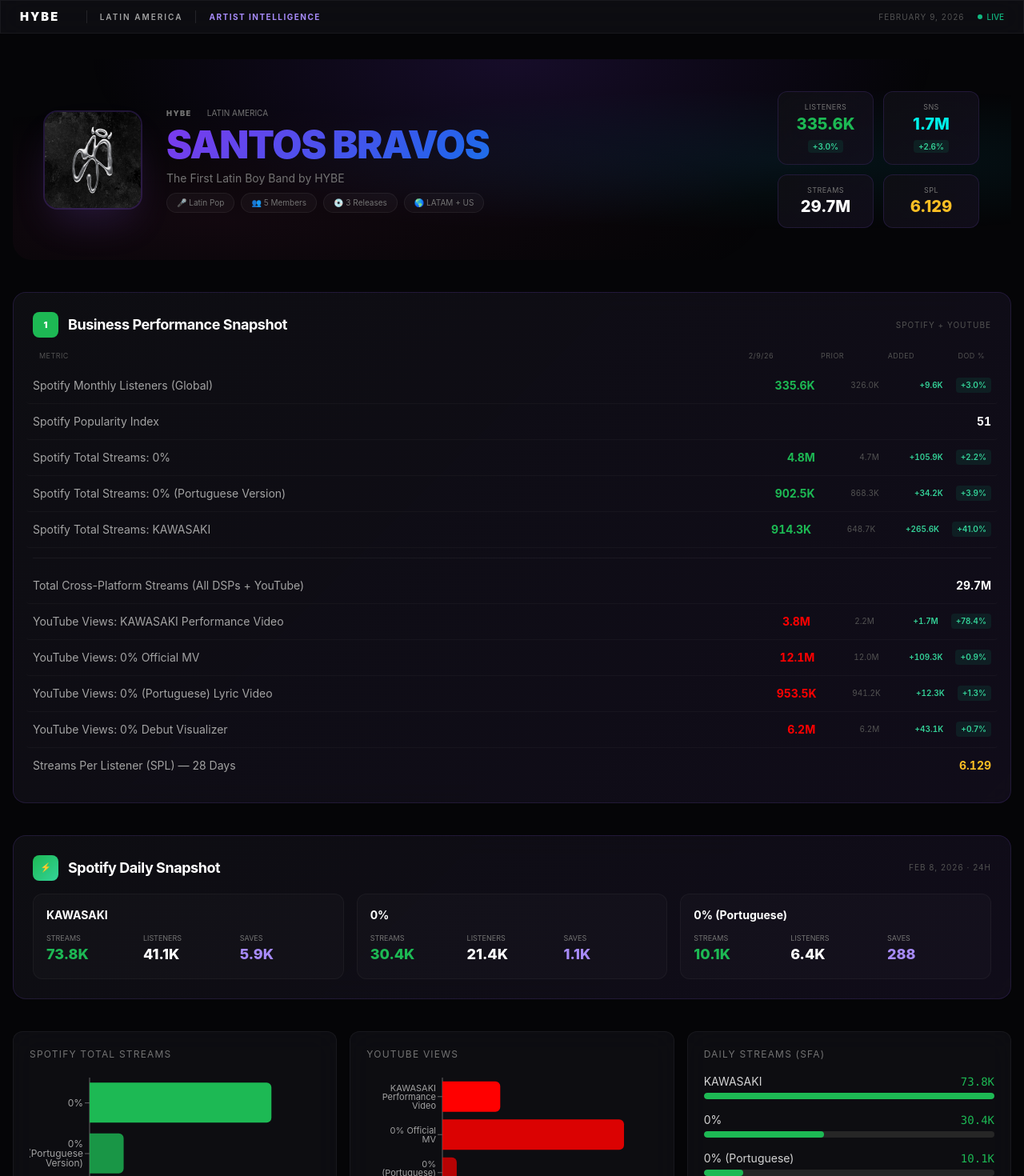
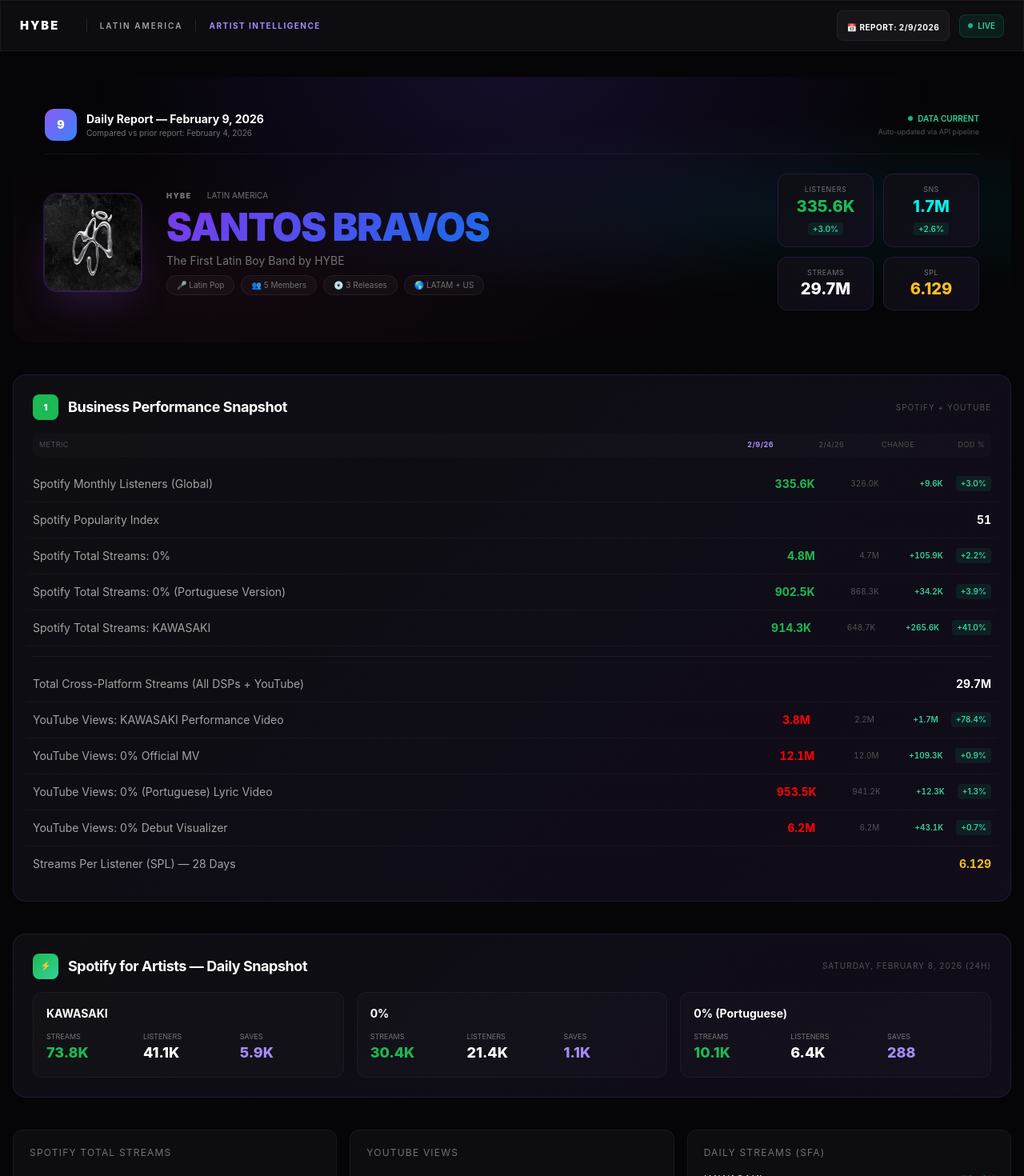
Before and after one commit to it-hbl/santos-bravos-dashboard, a Next.js app: page / in a window 1280 px wide. Shown: the top 1470 px of the page at 80% size. Built offline with nearby package versions, Linux system fonts and the light colour scheme.

Commit message:
Clear date labeling: report date banner, per-section dates, column headers with dates

```diff
--- a/app/page.tsx
+++ b/app/page.tsx
@@ -83,11 +83,13 @@
           <div className="w-px h-4 bg-white/10" />
           <span className="text-[10px] font-bold text-violet-400 uppercase tracking-[0.15em]">Artist Intelligence</span>
         </div>
-        <div className="flex items-center gap-4">
-          <span className="text-[10px] text-neutral-600 uppercase tracking-widest">{reportDate}</span>
-          <div className="flex items-center gap-1.5">
+        <div className="flex items-center gap-3">
+          <div className="bg-white/[0.04] border border-white/[0.06] rounded-lg px-3 py-1.5">
+            <span className="text-[10px] text-white font-bold uppercase tracking-wider">📅 Report: 2/9/2026</span>
+          </div>
+          <div className="flex items-center gap-1.5 bg-emerald-500/10 border border-emerald-500/20 rounded-lg px-2.5 py-1.5">
             <div className="w-1.5 h-1.5 rounded-full bg-emerald-500 animate-pulse-slow" />
-            <span className="text-[10px] text-emerald-500 font-medium">LIVE</span>
+            <span className="text-[10px] text-emerald-400 font-semibold">LIVE</span>
           </div>
         </div>
       </nav>
@@ -95,6 +97,24 @@
       <div className="max-w-7xl mx-auto px-4 py-8 space-y-10">
         {/* Hero */}
         <section className="hero-bg rounded-3xl p-8 md:p-10">
+          {/* Report Date Banner */}
+          <div className="flex items-center justify-between mb-6 pb-4 border-b border-white/[0.05]">
+            <div className="flex items-center gap-3">
+              <div className="w-10 h-10 rounded-xl bg-gradient-to-br from-violet-500 to-blue-500 flex items-center justify-center text-sm font-black text-white">9</div>
+              <div>
+                <p className="text-white font-bold text-sm">Daily Report — {reportDate}</p>
+                <p className="text-[10px] text-neutral-500">Compared vs prior report: {priorDate}</p>
+              </div>
+            </div>
+            <div className="text-right">
+              <div className="flex items-center gap-1.5 justify-end">
+                <div className="w-1.5 h-1.5 rounded-full bg-emerald-500 animate-pulse-slow" />
+                <span className="text-[10px] text-emerald-400 font-semibold">DATA CURRENT</span>
+              </div>
+              <p className="text-[9px] text-neutral-600 mt-0.5">Auto-updated via API pipeline</p>
+            </div>
+          </div>
+
           <div className="flex flex-col md:flex-row items-center gap-8">
             <Image src="/sb-avatar.jpg" alt="Santos Bravos" width={120} height={120}
               className="rounded-2xl shadow-2xl shadow-violet-500/20 ring-2 ring-violet-500/20 flex-shrink-0" />
@@ -139,11 +159,11 @@
         {/* Section 1: Business Performance */}
         <section className="glass-hybe rounded-2xl p-6">
           <SectionHeader number="1" title="Business Performance Snapshot" subtitle="Spotify + YouTube" color="bg-spotify" />
-          <div className="mb-2 flex items-center gap-6 text-[9px] text-neutral-600 uppercase tracking-wider px-2">
+          <div className="mb-3 flex items-center gap-6 text-[9px] text-neutral-600 uppercase tracking-wider px-2 py-2 bg-white/[0.015] rounded-lg">
             <span className="flex-1">Metric</span>
-            <span className="w-20 text-right">{reportDate.replace("February ", "2/").replace(", 2026", "/26")}</span>
-            <span className="w-16 text-right">Prior</span>
-            <span className="w-16 text-right">Added</span>
+            <span className="w-20 text-right font-bold text-violet-400">2/9/26</span>
+            <span className="w-16 text-right">2/4/26</span>
+            <span className="w-16 text-right">Change</span>
             <span className="w-16 text-right">DoD %</span>
           </div>
           <MetricRow label={bp.spotifyMonthlyListeners.label} current={bp.spotifyMonthlyListeners.current} prior={bp.spotifyMonthlyListeners.prior} accent="text-spotify" />
@@ -161,7 +181,7 @@
 
         {/* Daily Streams (SFA) */}
         <section className="glass-hybe rounded-2xl p-6">
-          <SectionHeader number="⚡" title="Spotify Daily Snapshot" subtitle="Feb 8, 2026 · 24h" color="bg-gradient-to-br from-spotify to-emerald-400" />
+          <SectionHeader number="⚡" title="Spotify for Artists — Daily Snapshot" subtitle="Saturday, February 8, 2026 (24h)" color="bg-gradient-to-br from-spotify to-emerald-400" />
           <div className="grid grid-cols-1 md:grid-cols-3 gap-4">
             {dailyStreams.map(t => (
               <div key={t.name} className="bg-white/[0.02] rounded-xl p-4 border border-white/[0.04]">
@@ -196,7 +216,7 @@
 
         {/* Section 2: Social Media */}
         <section className="glass-hybe rounded-2xl p-6">
-          <SectionHeader number="2" title="Social Media Performance" subtitle="SNS" color="bg-gradient-to-br from-tiktok to-cyan-300" />
+          <SectionHeader number="2" title="Social Media Performance" subtitle="SNS · As of 2/9/26" color="bg-gradient-to-br from-tiktok to-cyan-300" />
           <MetricRow label={socialMedia.totalFootprint.label} current={socialMedia.totalFootprint.current} prior={socialMedia.totalFootprint.prior} accent="text-tiktok" />
           {socialMedia.platforms.map(p => (
             <MetricRow key={p.platform} label={`${p.platform} ${p.metric} (Total)`} current={p.current} prior={p.prior} accent={`text-[${p.color}]`} />
@@ -208,7 +228,7 @@
 
         {/* Section 3: Audio Virality */}
         <section className="glass-hybe rounded-2xl p-6">
-          <SectionHeader number="3" title="Audio Virality" subtitle="TT + IG Audio Tracker" color="bg-gradient-to-br from-purple-500 to-pink-500" />
+          <SectionHeader number="3" title="Audio Virality" subtitle="Cobrand · TT + IG · As of 2/9/26" color="bg-gradient-to-br from-purple-500 to-pink-500" />
           <MetricRow label={audioVirality.totalAudioViews.label} current={audioVirality.totalAudioViews.current} prior={audioVirality.totalAudioViews.prior} />
           <div className="grid grid-cols-1 md:grid-cols-3 gap-4 mt-4">
             {audioVirality.tracks.map(t => (
@@ -235,7 +255,7 @@
 
         {/* Section 4: Band Member Followers */}
         <section className="glass-hybe rounded-2xl p-6">
-          <SectionHeader number="4" title="Band Member Followers" subtitle="Instagram" color="bg-gradient-to-br from-pink-500 to-rose-400" />
+          <SectionHeader number="4" title="Band Member Followers" subtitle="Instagram · As of 2/9/26" color="bg-gradient-to-br from-pink-500 to-rose-400" />
           <div className="grid grid-cols-2 md:grid-cols-5 gap-3 mb-4">
             {members.map((m, i) => {
               const gradients = ["from-violet-600 to-blue-500", "from-cyan-500 to-blue-400", "from-pink-500 to-rose-400", "from-amber-500 to-orange-400", "from-emerald-500 to-teal-400"];
@@ -259,7 +279,7 @@
 
         {/* Section 5: Geo Signals */}
         <section className="glass-hybe rounded-2xl p-6">
-          <SectionHeader number="5" title="Geo Signals" subtitle="Spotify · 28 Days" color="bg-gradient-to-br from-blue-500 to-indigo-400" />
+          <SectionHeader number="5" title="Geo Signals" subtitle="Spotify · Jan 12 – Feb 8, 2026 (28 Days)" color="bg-gradient-to-br from-blue-500 to-indigo-400" />
           <div className="grid grid-cols-1 md:grid-cols-2 gap-6">
             <div>
               <p className="text-[10px] text-neutral-500 uppercase tracking-[0.2em] font-medium mb-3">Top Countries</p>
@@ -292,7 +312,7 @@
 
         {/* Audience Deep Dive */}
         <section className="glass-hybe rounded-2xl p-6">
-          <SectionHeader number="📊" title="Audience Deep Dive" subtitle={audienceStats.period} color="bg-gradient-to-br from-amber-500 to-orange-400" />
+          <SectionHeader number="📊" title="Audience Deep Dive" subtitle={`Spotify for Artists · ${audienceStats.period}`} color="bg-gradient-to-br from-amber-500 to-orange-400" />
           <div className="grid grid-cols-2 md:grid-cols-3 lg:grid-cols-6 gap-3">
             {[
               { label: "Listeners", value: audienceStats.listeners, accent: "" },
```
